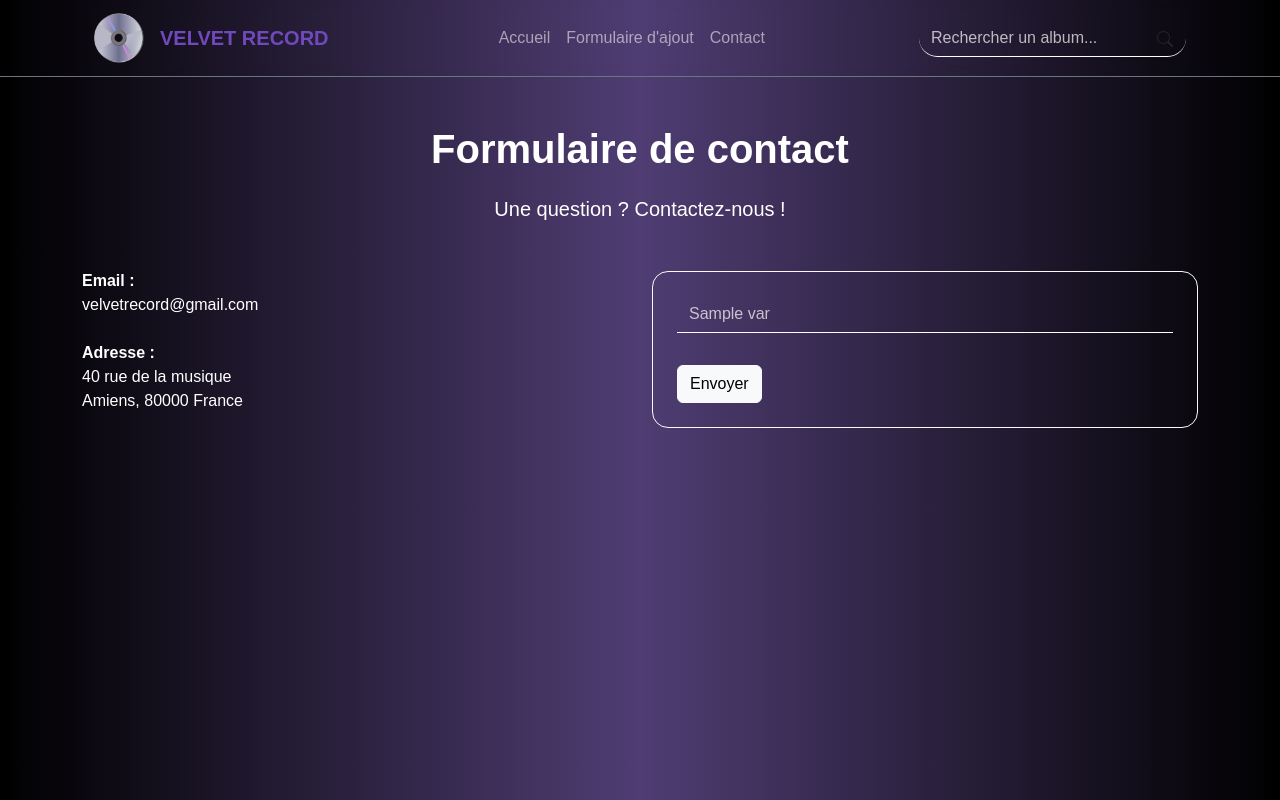
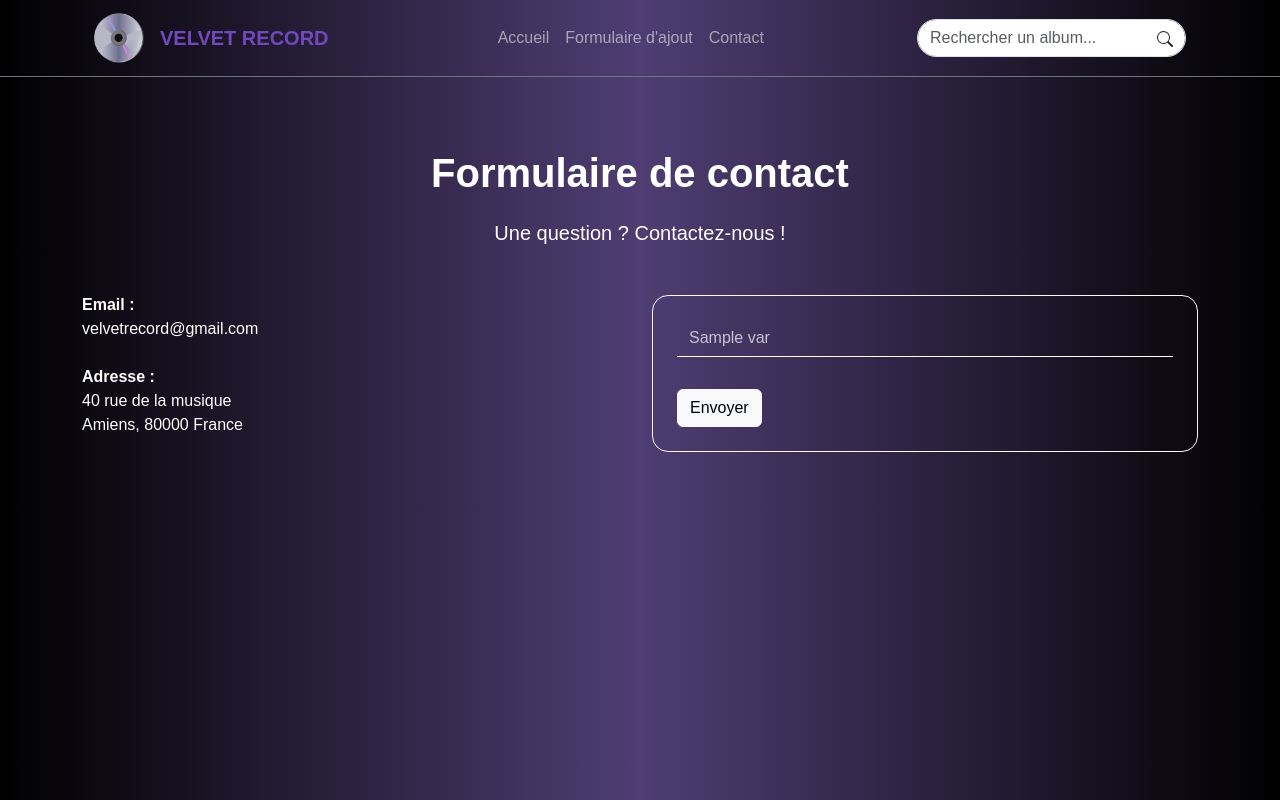
Before and after one commit to ninie225/VelvetRecord2, a Symfony app: template templates/contact/index.html.twig in a window 1280 px wide. Run offline with Twig, Linux system fonts and the light colour scheme; the template is opened without the code that fills it: most values are stand-ins (such as "Sample title", 1, 10 or a date in 2020); form fields are guessed from the names that the template uses; style sheets or scripts are compiled from the project's sources; some libraries are stand-ins or nearby versions; some web fonts are replaced.

Commit message:
Modification CSS

```diff
--- a/assets/styles/app.css
+++ b/assets/styles/app.css
@@ -1,4 +1,13 @@
+html, body {
+    height: 100%;
+    margin: 0;
+    padding: 0;
+}
+
 body {
+    min-height: 100vh;
+    display: flex;
+    flex-direction: column;
     background: #000000;
     background: linear-gradient(102deg, rgba(0, 0, 0, 1) 0%, rgba(0, 0, 0, 1) 50%, rgba(79, 61, 115, 1) 100%);
     color: white;
--- a/templates/contact/index.html.twig
+++ b/templates/contact/index.html.twig
@@ -4,8 +4,6 @@
 {% block body %}
 <style>
     body {
-        min-height: 100vh;
-        margin: 0;
         background: #000000;
         background: linear-gradient(
             90deg,
@@ -16,12 +14,7 @@
         color: #fff;
     }
 
-    .navbar {
-        background-color: rgba(0, 0, 0, 0) !important;
-        backdrop-filter: blur(5px);
-    }
-
-    .form-control {
+    .contact-form .form-control {
         background-color: transparent !important;
         border: none;
         border-bottom: 1px solid #fff;
@@ -29,18 +22,9 @@
         color: #fff !important;
     }
 
-    .form-control::placeholder {
+    .contact-form .form-control::placeholder {
         color: rgba(255, 255, 255, 0.7);
         opacity: 1;
-    }
-
-    .contact-form {
-        padding: 2rem;
-    }
-
-    .form-control:focus {
-        box-shadow: none;
-        outline: none;
     }
 
 
```
